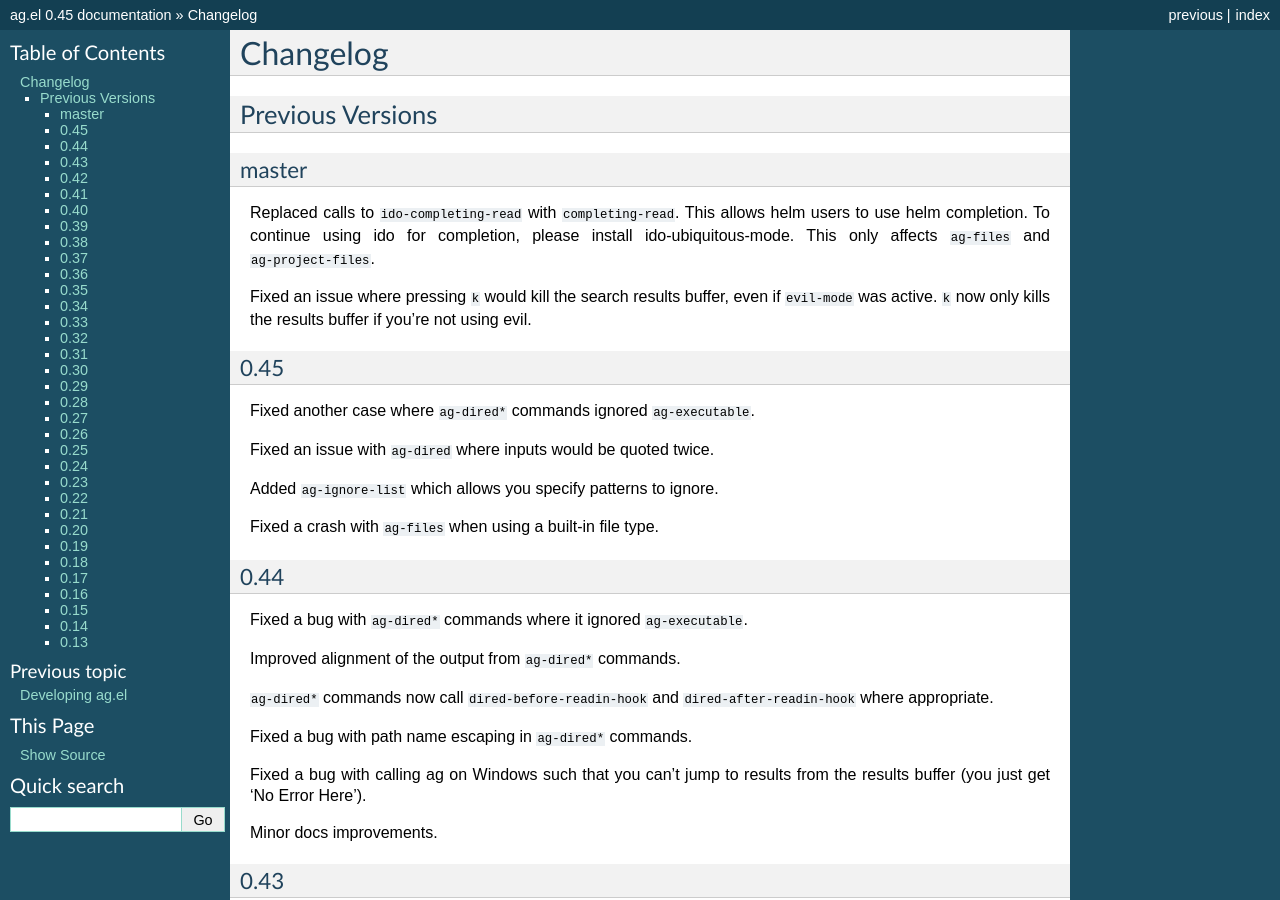
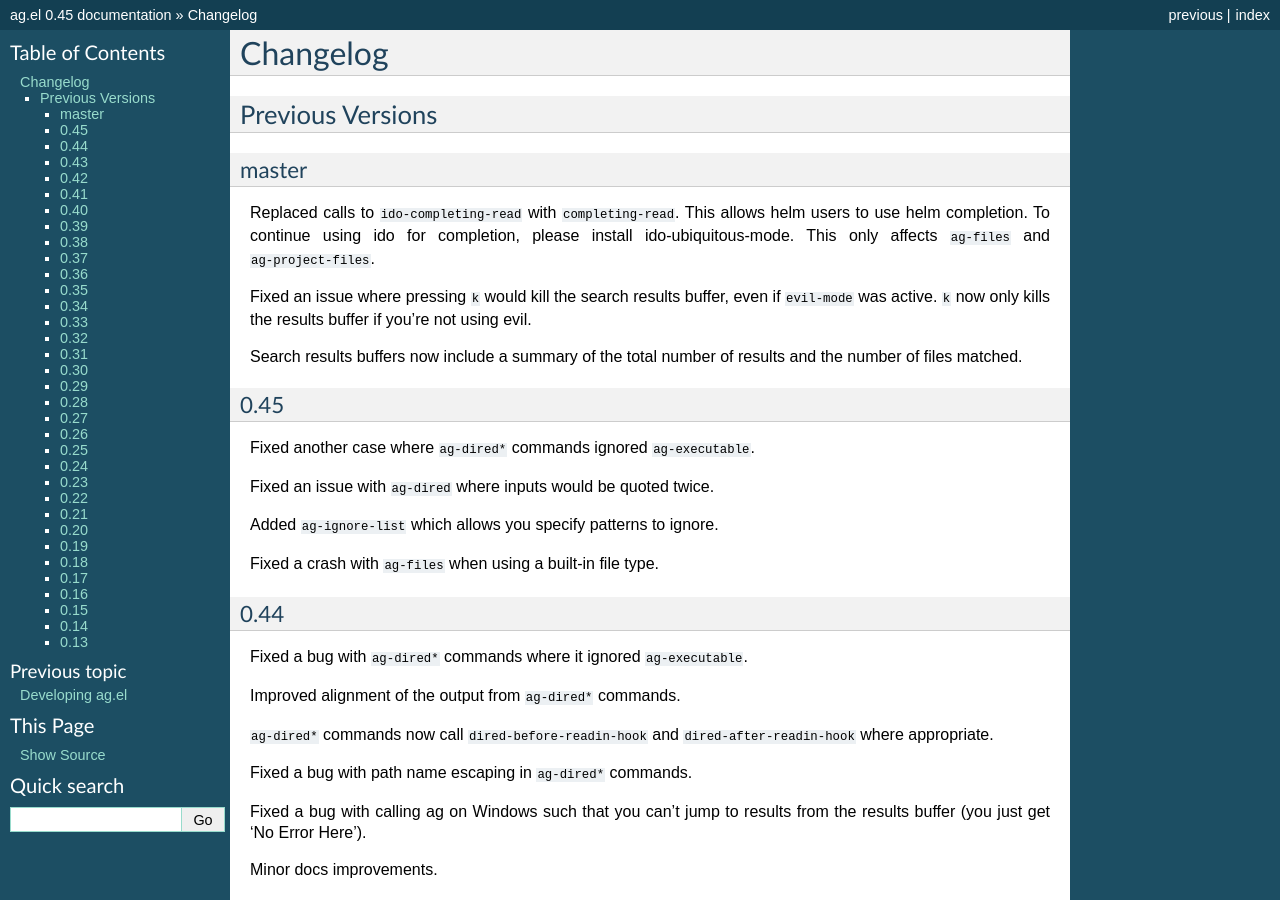
Before and after one commit to Wilfred/ag.el, a Sphinx documentation site: the page built from docs/changelog.rst, in a window 1280 px wide and 900 px high. Built offline with Sphinx 7.4.7, drawn with Linux system fonts in a browser that asks for light colours.

Commit message:
Include stats in the search results buffer.
Fixes #63

```diff
--- a/docs/changelog.rst
+++ b/docs/changelog.rst
@@ -16,6 +16,9 @@ ido-ubiquitous-mode. This only affects ``ag-files`` and
 Fixed an issue where pressing ``k`` would kill the search results
 buffer, even if ``evil-mode`` was active. ``k`` now only kills the
 results buffer if you're not using evil.
+
+Search results buffers now include a summary of the total number of
+results and the number of files matched.
 
 0.45
 ~~~~
```
Also changed, not shown: 1 other file.
